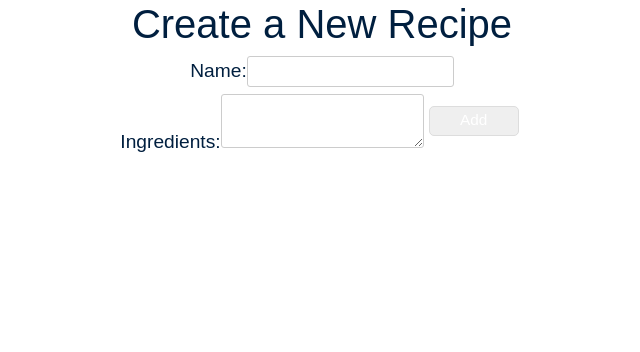
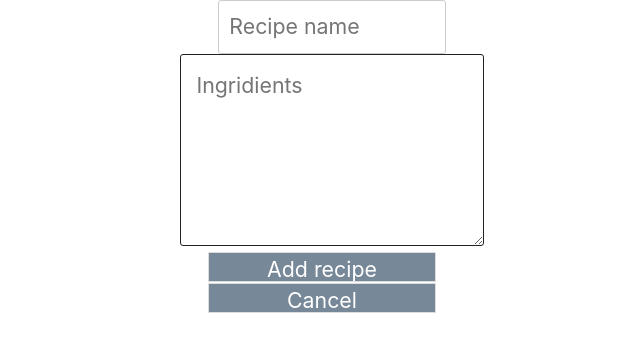
Before and after one commit to seidoo99/react-recipe-app, a React (Create React App) app: page /newRecipes in a window 1280 px wide. Shown: the top 352 px of the page, without its empty margins (318-958 px from the left). Built offline with nearby package versions, Linux system fonts and the light colour scheme.

Commit message:
search commit

```diff
--- a/src/actions/action.js
+++ b/src/actions/action.js
@@ -21,29 +21,18 @@ export const getRecipe = (recipe)=> {
         payload: recipe
      }
 }
-// export const searchRecipe = (value= '')=> {
-//     console.log('you clicked on recipe');
-//     return {
-//         type: 'SEARCH',
-//          value
-//      }
-//     }
 
-
-export const searchRecipe = text => dispatch => {
-        dispatch({
-          type: 'SEARCH',
-          payload: text
-        });
-      }
-
-  export const getRecipes = text => dispatch => {
-
-                  fetch(`localhost:3000/Recipes`)
-                  .then(res => res.json()).then(data=> {
-                    return dispatch({
-                      type: 'GET_RECIPES',
-                      payload: data
-                    })
-                })
-              }
+export const searchRecipe = (value= '')=> {
+    console.log('you clicked on recipe');
+    return {
+        type: 'SEARCH',
+        payload: value
+     }
+    }
+    export const addRecipe = (recipeName, recipeIngridients) => ({
+        type: 'ADD_RECIPE',
+        name: recipeName,
+        ingridients: recipeIngridients,
+        visible: false,
+        shown: false
+      })
--- a/src/components/Recipe.js
+++ b/src/components/Recipe.js
@@ -29,15 +29,28 @@ class Recipe extends Component {
     render() {
         return (
             <div>
-               <h3>{this.state.recipe.name}</h3>
-                <h4>{this.state.recipe.calories}</h4>
-                <div>
-                   {/* <ul>
-                    {this.state.recipe.ingredients.map((ingredient,i)=>
-                        <li key={i}>{ingredient}</li>
-                  )}
-                    </ul>*/}
-                    </div>
+                <ul className="card-deck">
+                        <li>
+                            <div className='card'>
+                                <div className='card-bod'>
+                                <h5 class="card-title">Recipe name: {this.state.recipe.name}</h5>
+                                <h5 class="card-title">Calories: {this.state.recipe.calories}</h5>
+                                <ul>
+                                <h5>Ingredients :</h5>
+
+                                <li>2 teaspoons cumin seeds</li>
+                                <li>1 teaspoon cracked black peppercorns</li>
+                                <li>2 teaspoons dried oregano</li>
+                                <li>1/2 cup plus 1 tablespoon olive oil</li>
+                               <li>1 clove garlic, minced</li>
+
+
+                                </ul>
+                                </div>
+                            </div>
+                        </li>
+
+            </ul>
             </div>
         )
     }
--- /dev/null
+++ b/src/components/RecipeForm.css
@@ -0,0 +1,30 @@
+@import url('https://fonts.googleapis.com/css?family=Raleway');
+input,
+textarea {
+    margin-left: 20px;
+}
+
+input {
+    padding: 10px;
+    font-size: 16pt;
+    width: 60%;
+}
+
+textarea {
+    width: 80%;
+    font-size: 16pt;
+    border: 1px solid #222;
+    padding: 15px;
+}
+
+button {
+    font-size: 16pt;
+    /* padding: 10px 0; */
+    width: 60%;
+    background: lightslategray;
+    color: #fff;
+    /* border: 0; */
+    /* margin-top: 20px;
+    margin-left: 15px;
+    margin-bottom: 20px; */
+}
--- a/src/components/RecipeForm.js
+++ b/src/components/RecipeForm.js
@@ -1,38 +1,34 @@
-import React, { Component } from 'react';
-import { connect } from 'react-redux';
-
+import React, {Component} from 'react'
+import {bindActionCreators} from 'redux'
+import {connect} from 'react-redux'
+import {addRecipe} from '../actions/action'
+import './RecipeForm.css'
 class RecipeForm extends Component {
-
   render() {
-
     return (
-      <div>
-        <h1 className="recipeName">Create a New Recipe</h1>
-
-      <form >
-        <div>
-          <label htmlFor="name">Name:</label>
-          <input
-            type="text"
-            name="name"
-            value=""
-          />
-        </div>
-
-        <div>
-          <label htmlFor="ingredients">Ingredients:</label>
-          <textarea
-            type="text"
-            name="ingredients"
-            value=""
-          />
-          <button type="submit">Add Recipe</button>
-        </div>
-      </form>
+      <div id="addRecipeForm" className="hidden">
+        <input type="text" ref="recipeName" placeholder="Recipe name" /><br />
+        <textarea rows="5" ref="ingridients" placeholder="Ingridients"></textarea><br />
+        <button onClick={() => {
+          if (this.refs.recipeName.value !== '' && this.refs.ingridients.value !== '') {
+            this.props.addRecipe(this.refs.recipeName.value, this.refs.ingridients.value, false, false)
+            this.refs.recipeName.value = ''
+            this.refs.ingridients.value = ''
+          } else {
+            alert('All fields are required to proceed')
+          }
+        }}>Add recipe</button><br />
+        <button onClick={() => {
+          this.refs.recipeName.value = ''
+          this.refs.ingridients.value = ''
+        }}>Cancel</button>
       </div>
     )
   }
 }
 
+const mapDispatchToProps = (dispatch) => {
+  return bindActionCreators({addRecipe}, dispatch)
+}
 
-export default RecipeForm;
+export default connect(() => {}, mapDispatchToProps)(RecipeForm)
--- a/src/components/Search.js
+++ b/src/components/Search.js
@@ -1,31 +1,28 @@
 import React, { Component } from 'react';
 import { connect } from 'react-redux';
 import {
-  searchRecipe, getRecipes
+  searchRecipe
 } from '../actions/action';
 
 export class Search extends Component {
-  onChange = e => {
-    this.props.searchRecipe(e.target.value);
-  };
 
-  onSubmit = e => {
-    e.preventDefault();
-    this.props.getRecipes(this.props.text);
+   filterByInput(e){
+    let input = e.target.value;
+    this.props.dispatch(searchRecipe({value: input}))
+ }
 
-  };
 
   render() {
     return (
       <div className="jumbotron jumbotron-fluid mt-5 text-center">
         <div className="container">
-          <form id="searchForm" onSubmit={this.onSubmit}>
+          <form id="searchForm">
             <input
               type="text"
               className="form-control"
               name="searchText"
               placeholder="search_recipes"
-              onChange={this.onChange}
+              onChange = { e => {this.filterByInput(e)}}
             />
             <button type="submit" className="btn btn-primary btn-bg mt-3">
               Search
@@ -38,10 +35,10 @@ export class Search extends Component {
 }
 
 const mapStateToProps = state => ({
-  text: state.recipes.text
+  recipes: state.recipes
 });
 
 export default connect(
   mapStateToProps,
-  { searchRecipe, getRecipes, }
+  { searchRecipe }
 )(Search);
--- a/src/index.js
+++ b/src/index.js
@@ -1,6 +1,7 @@
 import React from 'react';
 import ReactDOM from 'react-dom';
 import './index.css';
+import 'bootstrap/dist/css/bootstrap.css';
 import App from './App'
 import * as serviceWorker from './serviceWorker';
 import {createStore} from 'redux'
--- a/src/reducers/dummyData.js
+++ b/src/reducers/dummyData.js
@@ -60,7 +60,6 @@ export default function() {
       image:'./image/Onion-Pie.jpg',
       calories:2458,
       ingredients: [
-        'For the cumin vinaigrette',
         '2 teaspoons cumin seeds',
         '1 teaspoon cracked black peppercorns',
         '2 teaspoons dried oregano',
--- a/src/reducers/favoriteRecipe.js
+++ b/src/reducers/favoriteRecipe.js
@@ -1,4 +1,4 @@
-export default function (state = { favorite: [] , text: '', recipes: []}, action) {
+export default function (state = { favorite: [] , recipes: []}, action) {
 
     switch (action.type) {
       case "RECIPE_SELECTED":
@@ -16,34 +16,28 @@ export default function (state = { favorite: [] , text: '', recipes: []}, action
       // const id = action.payload.id
         return {
             ...state,
-            detail: state.favorite.filter((recipe) => recipe.id == id)
+            detail: state.favorite.filter((recipe) => recipe.id === id)
         }
 
-      // case "SEARCH":
-      //   let value = action.payload.value;
-      //   let filteredValues = state.recipes.filter(recipe => {
-      //     return recipe.name.toLowerCase().includes(value)
-      // });
-      //   return {
-      //     ...state,
-      //     recipes:filteredValues
-
-      //   }
       case "SEARCH":
+        let value = action.payload.value;
+        let filteredValues = state.recipes.filter(recipe => {
+          return recipe.name.toLowerCase().includes(value)
+      });
         return {
           ...state,
-          text: action.payload,
+          recipes:filteredValues
 
-        };
+        }
+        case "ADD_RECIPE":
+        return {
+          ...state,
+        recipes: [...state.recipes, [action.name, action.ingridients, action.visible, action.shown]]
+        }
 
-        case "GET_RECIPE":
-            return {
-              ...state,
-              movies: action.payload,
-              loading: false
-            };
-      default:
+
+        default:
         return state
+      }
+
     }
-
-  }
```
